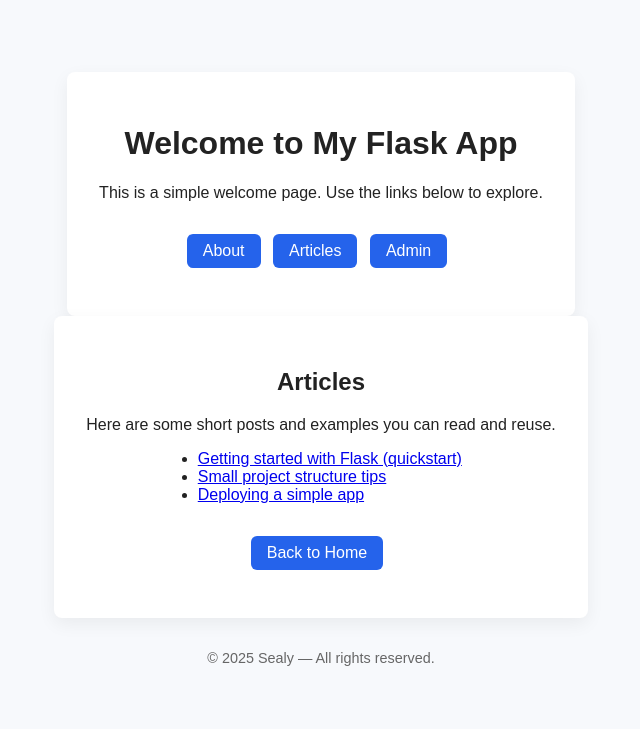
After one commit to Cannibalseal/Flaskstuff, a Flask app: template mdblogs/templates/articles.jinja in a window 1280 px wide. The commit adds this page. Shown: the top 729 px of the page, without its empty margins (319-959 px from the left). Run offline with Flask 3, Linux system fonts and the light colour scheme; the template is opened without the code that fills it, so the values that code supplies are empty.

Commit message:
add main layout and templates for welcome, admin, and articles pages

```diff
--- /dev/null
+++ b/mdblogs/templates/_main.jinja
@@ -0,0 +1,26 @@
+<!doctype html>
+<html lang="en">
+	<head>
+		<meta charset="utf-8">
+		<meta name="viewport" content="width=device-width, initial-scale=1">
+		<title> {% block title %} {% endblock %} </title>
+		<link rel="stylesheet" href="{{ url_for('static', filename='css/main.css') }}">
+	</head>
+	<body>
+		<div class="card">
+			<h1>Welcome to My Flask App</h1>
+			<p>This is a simple welcome page. Use the links below to explore.</p>
+			<p>
+				<a class="button" href="/about/">About</a>
+				<a class="button" href="/articles/">Articles</a>
+				<a class="button" href="/admin/">Admin</a>
+			</p>
+		</div>
+        <main>
+            {% block main %} {% endblock %}
+        </main>
+		<footer class="site-footer">
+			© 2025 Sealy — All rights reserved.
+		</footer>
+	</body>
+</html>
--- /dev/null
+++ b/mdblogs/templates/articles.jinja
@@ -0,0 +1,16 @@
+{% extends "_main.jinja" %}
+
+{% block title %}Articles{% endblock %}
+
+{% block main %}
+<div class="card">
+	<h2>Articles</h2>
+	<p>Here are some short posts and examples you can read and reuse.</p>
+	<ul style="text-align:left; display:inline-block; margin:0; padding-left:1.1rem;">
+		<li><a href="#">Getting started with Flask (quickstart)</a></li>
+		<li><a href="#">Small project structure tips</a></li>
+		<li><a href="#">Deploying a simple app</a></li>
+	</ul>
+	<p style="margin-top:1rem;"><a class="button" href="/">Back to Home</a></p>
+</div>
+{% endblock %}
--- a/project 1.py
+++ b/project 1.py
@@ -11,7 +11,7 @@ def index():
 
 @app.route('/admin/')
 def view_admin():
-    return "Admin Dashboard"
+    return render_template('admin.jinja')
 
 
 @app.route('/about/')
@@ -21,7 +21,7 @@ def about():
 
 @app.route('/articles/')
 def articles():
-    return "<html><body><h1>Articles</h1><p>List of articles will go here.</p><p><a href=\"/\">Back</a></p></body></html>"
+    return render_template('articles.jinja')
 
 
 if __name__ == '__main__':
```
Also changed, not shown: mdblogs/templates/about_page.jinja (+6 -12 lines), mdblogs/templates/admin.jinja (added, +12 -0 lines), mdblogs/templates/welcome_page.jinja (+11 -23 lines).
